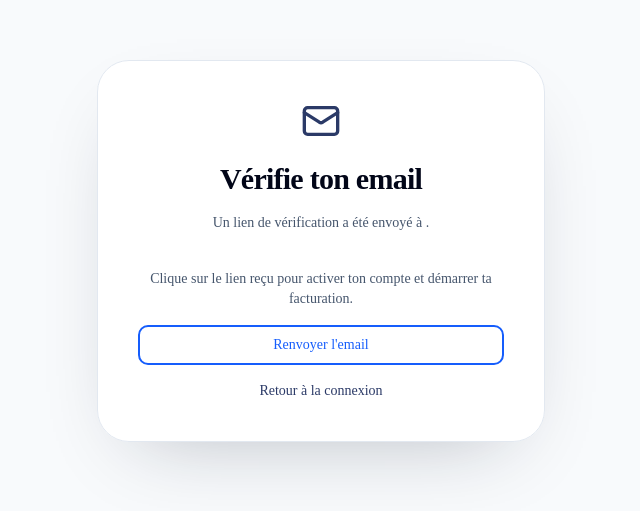
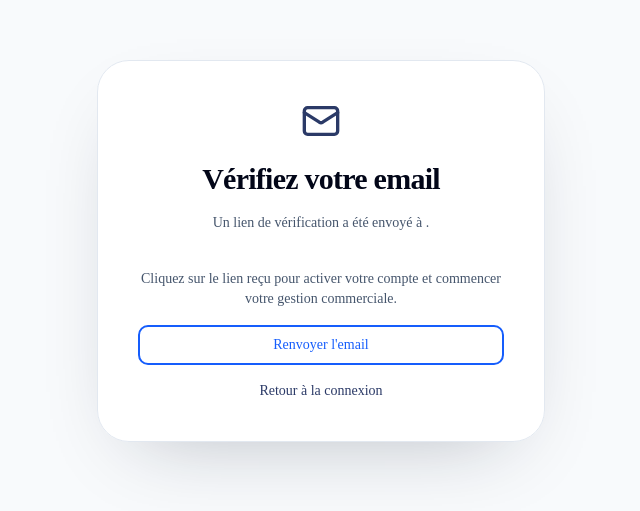
Before and after one commit to Mrtechadrien09/saas-facturation, a Next.js app in the folder frontend/: page /check-email in a window 1280 px wide. Shown: the part 149-660 px from the top of the page, without its empty margins (319-959 px from the left). Built offline with nearby package versions, Linux system fonts and the light colour scheme; no server answers.

Commit message:
Update page.tsx

```diff
--- a/frontend/src/app/(auth)/check-email/page.tsx
+++ b/frontend/src/app/(auth)/check-email/page.tsx
@@ -42,7 +42,7 @@ function CheckEmailcontent() {
           <div className="rounded-[2rem] border border-slate-200 bg-white/95 p-8 shadow-[0_30px_80px_-40px_rgba(15,23,42,0.3)] backdrop-blur-xl sm:p-10">
             <div className="text-center">
               <Mail className="mx-auto h-10 w-10 text-[#2B3A67]" />
-              <h2 className="mt-5 text-3xl font-semibold tracking-tight text-slate-950">Vérifie ton email</h2>
+              <h2 className="mt-5 text-3xl font-semibold tracking-tight text-slate-950">Vérifiez votre email</h2>
               <p className="mt-3 text-sm leading-7 text-slate-600">
                 Un lien de vérification a été envoyé à <span className="font-medium text-slate-900">{email}</span>.
               </p>
@@ -50,7 +50,7 @@ function CheckEmailcontent() {
 
             <div className="mt-8 space-y-4">
               <p className="text-center text-sm text-slate-600">
-                Clique sur le lien reçu pour activer ton compte et démarrer ta facturation.
+                Cliquez sur le lien reçu pour activer votre compte et commencer votre gestion commerciale.
               </p>
 
               {resent ? (
```
